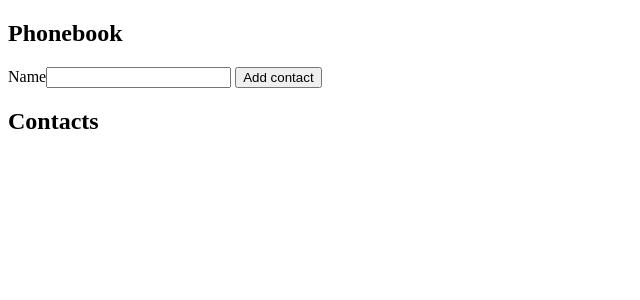
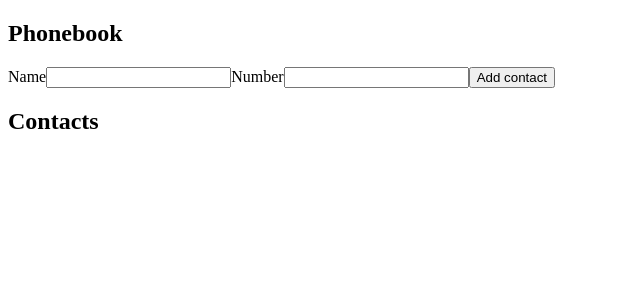
Before and after one commit to Kuzia30/goit-react-hw-03-phonebook, a React (Create React App) app: page / in a window 1280 px wide. Shown: the top 300 px of the page, without its empty margins (0-640 px from the left). Built offline with nearby package versions, Linux system fonts and the light colour scheme.

Commit message:
add state number

```diff
--- a/src/App.js
+++ b/src/App.js
@@ -6,25 +6,27 @@ class App extends Component {
   state = {
     contacts: [],
     name: "",
+    number: "",
   };
 
   handleChange = (evt) => {
-    this.setState({ name: evt.target.value });
+    this.setState({ [evt.target.name]: evt.target.value });
   };
 
   handleSubmit = (evt) => {
     evt.preventDefault();
     this.setState((prevstate) => ({
       contacts: [
-        { name: this.state.name, id: nanoid(5) },
+        { name: this.state.name, number: this.state.number, id: nanoid(5) },
         ...prevstate.contacts,
       ],
     }));
+
     this.reset();
   };
 
   reset = () => {
-    this.setState({ name: "" });
+    this.setState({ name: "", number: "" });
   };
 
   render() {
@@ -42,14 +44,27 @@ class App extends Component {
             pattern="^[a-zA-Zа-яА-Я]+(([' -][a-zA-Zа-яА-Я ])?[a-zA-Zа-яА-Я]*)*$"
             title="Name may contain only letters, apostrophe, dash and spaces. For example Adrian, Jacob Mercer, Charles de Batz de Castelmore d'Artagnan"
             required
-          />{" "}
+          />
+          <label htmlFor="contact_number">Number</label>
+          <input
+            onChange={this.handleChange}
+            value={this.state.number}
+            id="contact_number"
+            type="tel"
+            name="number"
+            pattern="\+?\d{1,4}?[-.\s]?\(?\d{1,3}?\)?[-.\s]?\d{1,4}[-.\s]?\d{1,4}[-.\s]?\d{1,9}"
+            title="Phone number must be digits and can contain spaces, dashes, parentheses and can start with +"
+            required
+          />
           <button type="submit"> Add contact</button>
         </form>
         <div>
           <h2>Contacts</h2>
           <ul>
             {this.state.contacts.map((contact) => (
-              <li key={contact.id}>{contact.name}</li>
+              <li key={contact.id}>
+                {contact.name} : {contact.number}
+              </li>
             ))}
           </ul>
         </div>
```
